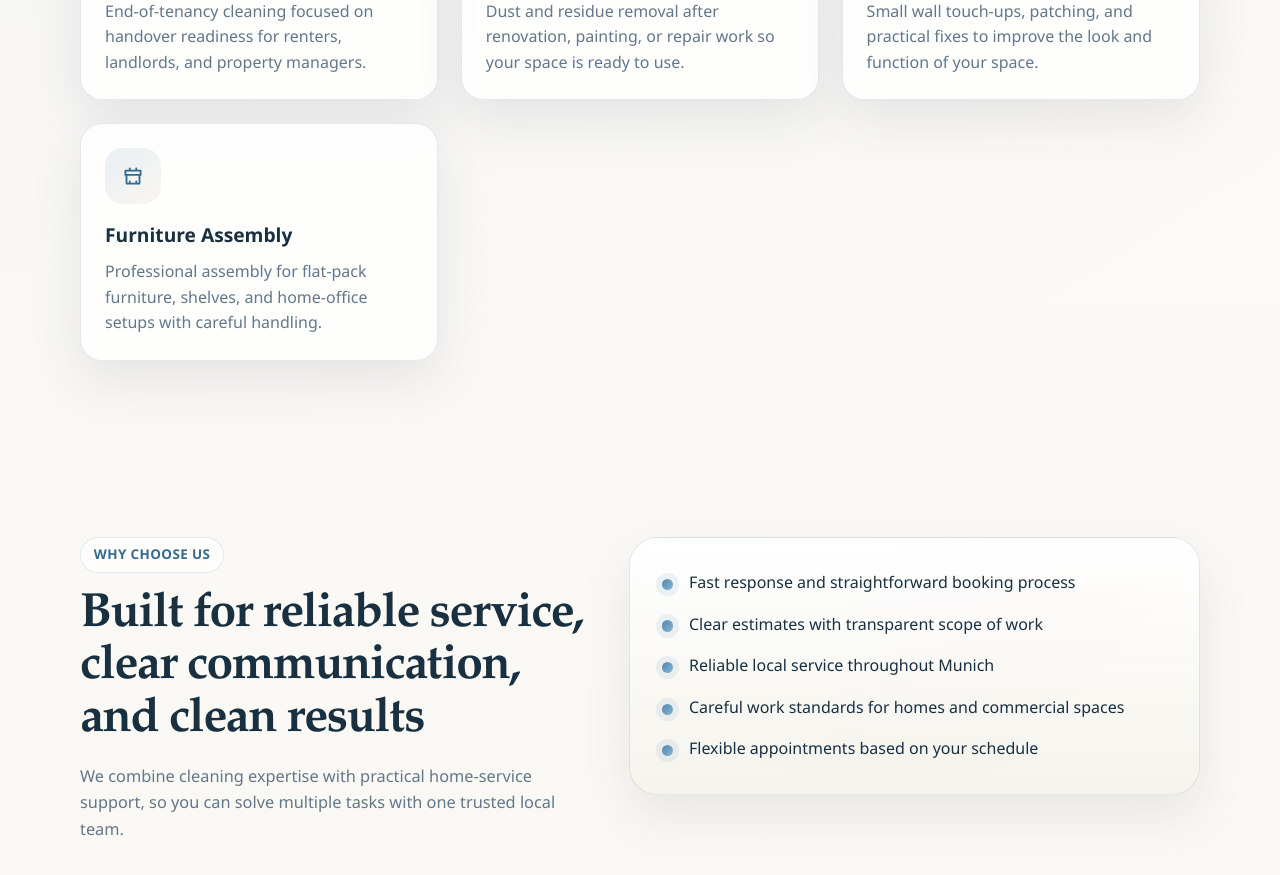
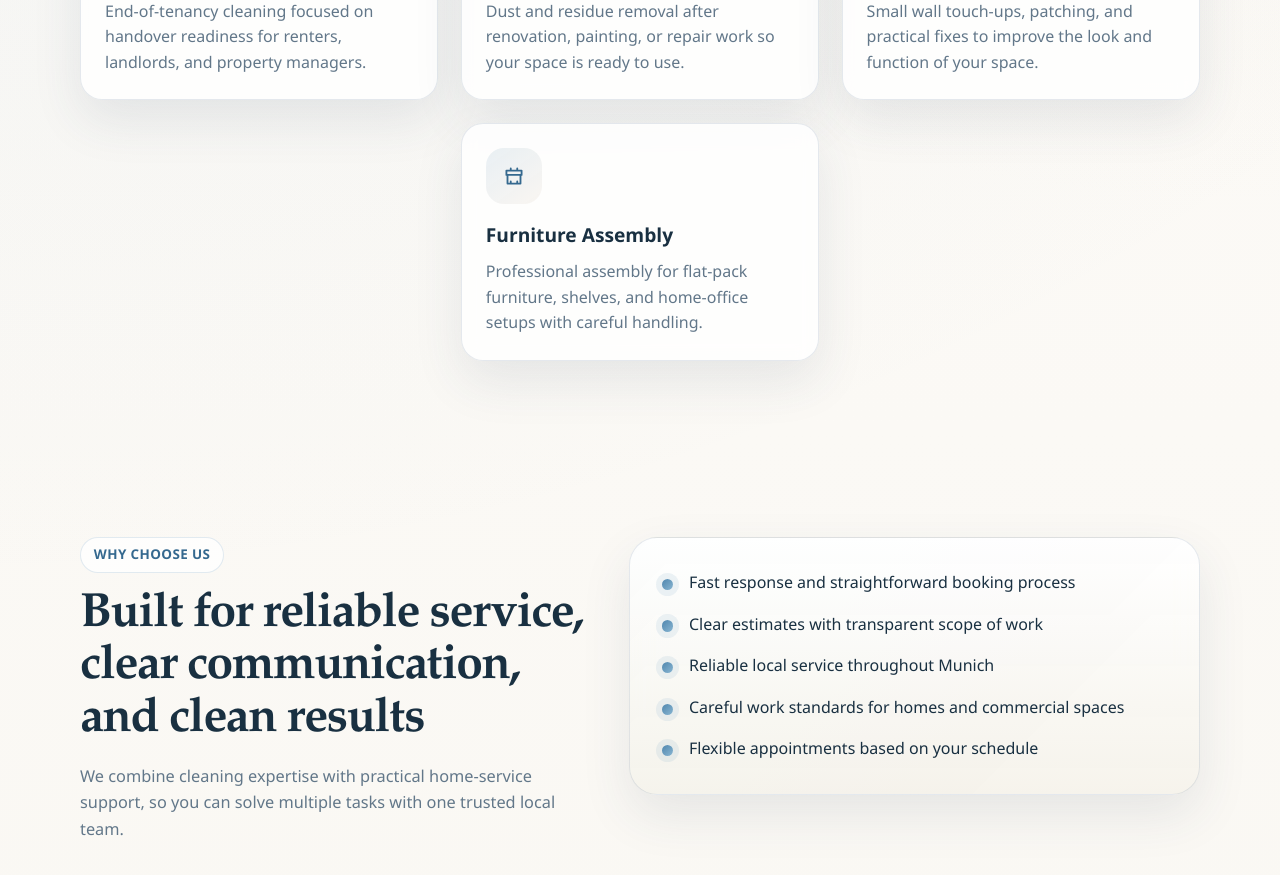
Before and after one commit to samuel4516/CleanX, a Next.js app: page / in a window 1280 px wide. Shown: the part 1620-2495 px from the top of the page. Built offline with nearby package versions, Linux system fonts and the light colour scheme.

Commit message:
Add responsive layout adjustment for service cards in services grid

```diff
--- a/app/globals.css
+++ b/app/globals.css
@@ -479,6 +479,12 @@ textarea {
 
 .services-grid {
   grid-template-columns: repeat(3, minmax(0, 1fr));
+}
+
+@media (min-width: 1081px) {
+  .services-grid > .service-card:last-child:nth-child(3n + 1) {
+    grid-column: 2;
+  }
 }
 
 .service-card {
```
